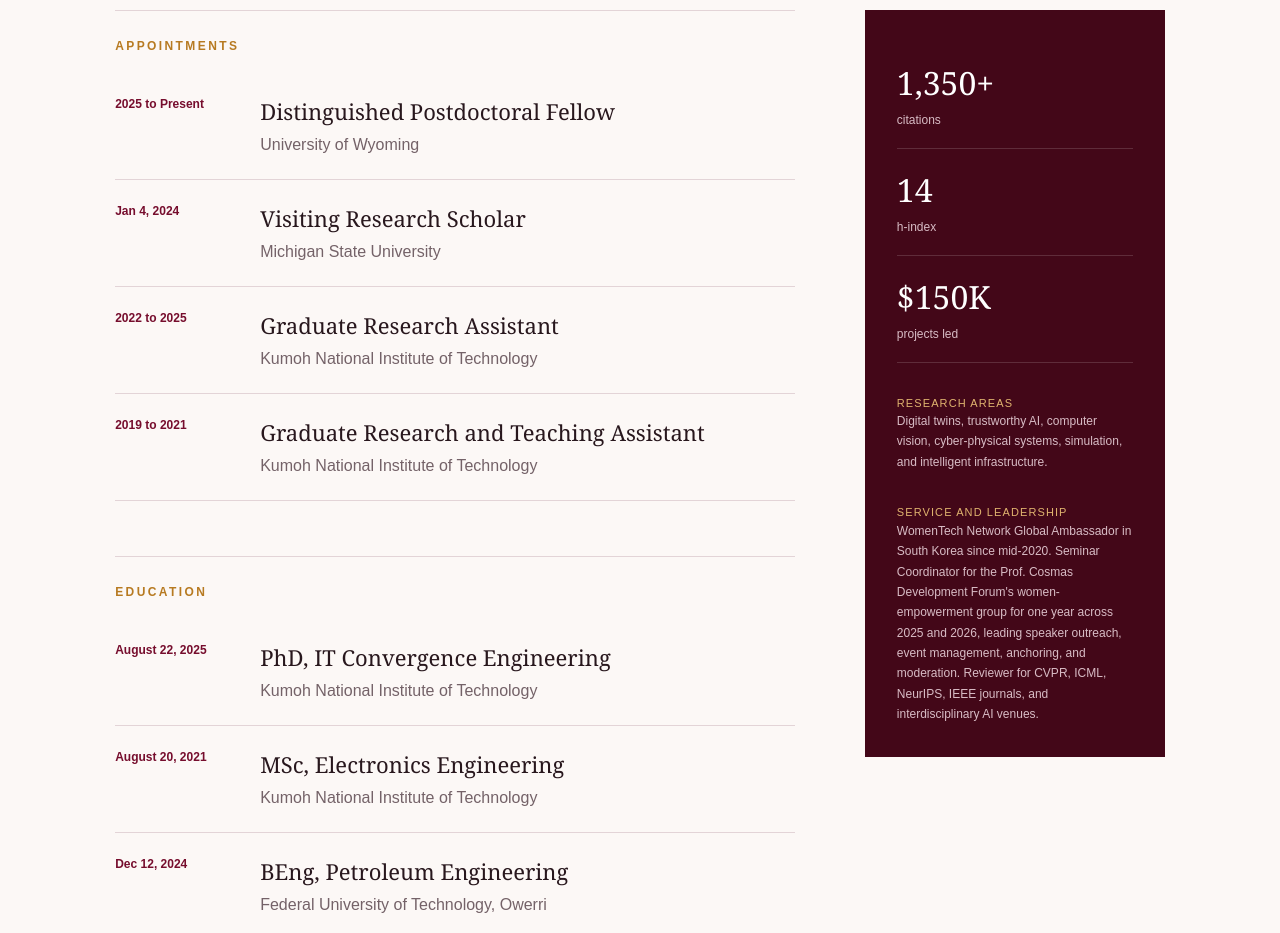
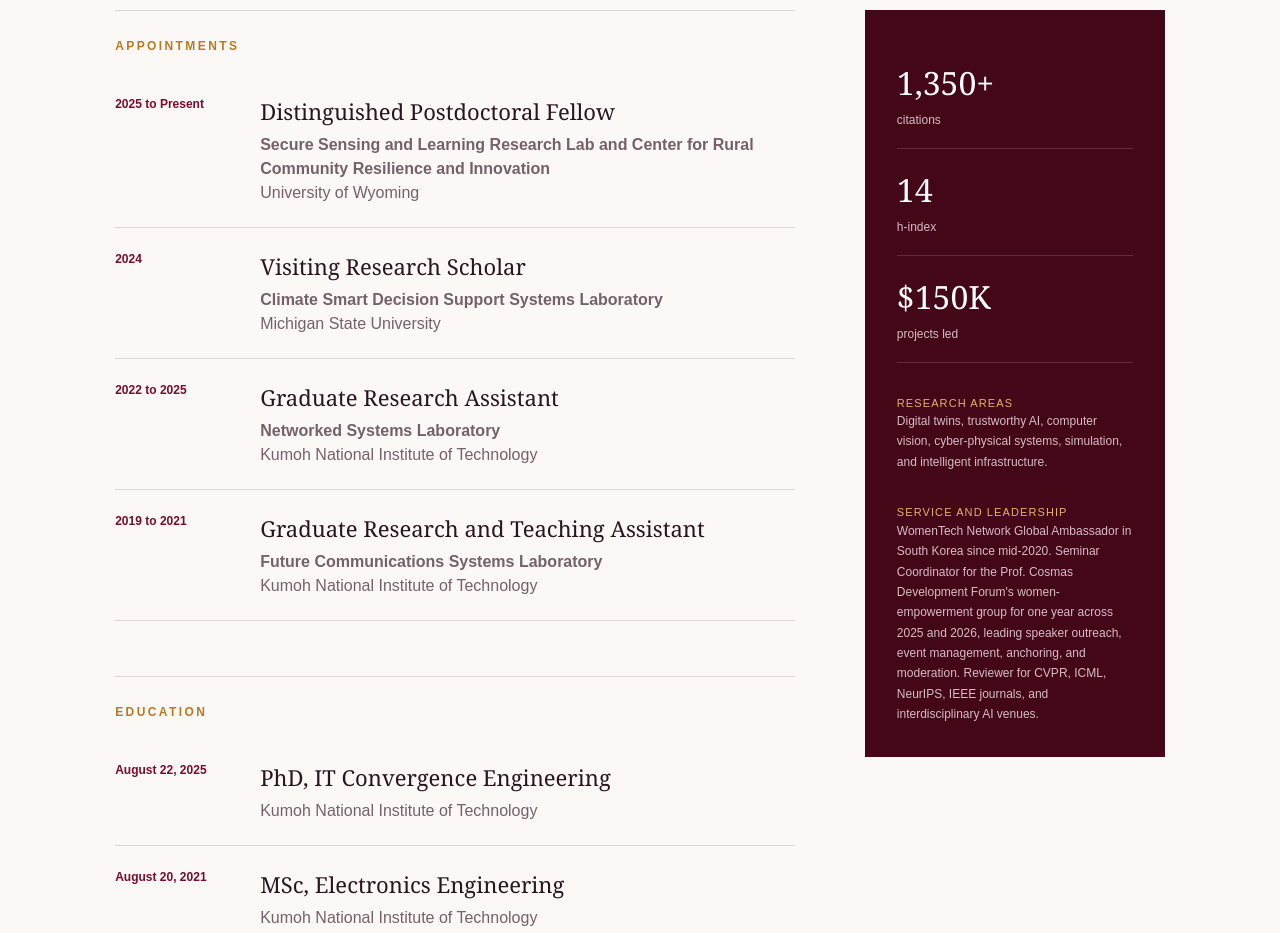
Before and after one commit to Judith989/judith-website-2026, a Next.js app: page /cv in a window 1280 px wide. Shown: the part 940-1873 px from the top of the page. Built offline with nearby package versions, Linux system fonts and the light colour scheme; no server answers.

Commit message:
Connect appointments to research labs

```diff
--- a/app/about/page.tsx
+++ b/app/about/page.tsx
@@ -15,7 +15,7 @@ export default function AboutPage() {
       <section className="page-section about-profile">
         <div className="about-photo"><Image src="/judith_pic2.png" alt="Judith Nkechinyere Njoku-Vowels" fill sizes="(max-width: 800px) 90vw, 38vw" /></div>
         <div className="prose">
-          <p className="lead">I am a Distinguished Postdoctoral Fellow at the University of Wyoming working at the intersection of artificial intelligence, digital twins, and cyber-physical systems.</p>
+          <p className="lead">I am a Distinguished Postdoctoral Fellow in the Secure Sensing and Learning Research Lab and the Center for Rural Community Resilience and Innovation at the University of Wyoming, working at the intersection of artificial intelligence, digital twins, and cyber-physical systems.</p>
           <p>My academic path began in petroleum engineering at the Federal University of Technology, Owerri, where I developed a practical understanding of complex physical systems. In South Korea, I moved into communications engineering and machine learning, completing an MSc focused on deep learning for wireless systems. In January 2022, I joined the ICT Convergence Research Center for post-master&apos;s research on the metaverse before pursuing a PhD centered on BatteryMetrix, a predictive, explainable, and secure digital twin framework for electric vehicle batteries.</p>
           <p>My research now connects trustworthy AI, computer vision, simulation, sensing, and visualization across transportation, energy, agriculture, and smart infrastructure. I am especially interested in systems that must operate under uncertainty and still provide evidence people can understand and use.</p>
           <p>Across each stage of this journey, I have been drawn to work that crosses boundaries: engineering and computing, theory and deployment, physical models and learned intelligence, individual achievement and collective growth. This interdisciplinary perspective is central to both my research identity and the academic communities I help build.</p>
--- a/app/cv/page.tsx
+++ b/app/cv/page.tsx
@@ -12,10 +12,10 @@ const education = [
 ];
 
 const appointments = [
-  ["2025 to Present", "Distinguished Postdoctoral Fellow", "University of Wyoming"],
-  ["Jan 4, 2024", "Visiting Research Scholar", "Michigan State University"],
-  ["2022 to 2025", "Graduate Research Assistant", "Kumoh National Institute of Technology"],
-  ["2019 to 2021", "Graduate Research and Teaching Assistant", "Kumoh National Institute of Technology"],
+  ["2025 to Present", "Distinguished Postdoctoral Fellow", "Secure Sensing and Learning Research Lab and Center for Rural Community Resilience and Innovation", "University of Wyoming"],
+  ["2024", "Visiting Research Scholar", "Climate Smart Decision Support Systems Laboratory", "Michigan State University"],
+  ["2022 to 2025", "Graduate Research Assistant", "Networked Systems Laboratory", "Kumoh National Institute of Technology"],
+  ["2019 to 2021", "Graduate Research and Teaching Assistant", "Future Communications Systems Laboratory", "Kumoh National Institute of Technology"],
 ];
 
 export default function CvPage() {
@@ -28,7 +28,7 @@ export default function CvPage() {
       </section>
       <section className="page-section cv-layout">
         <div className="cv-main">
-          <div className="cv-block"><p className="kicker">Appointments</p>{appointments.map(([date, role, institution]) => <article key={role}><span>{date}</span><div><h2>{role}</h2><p>{institution}</p></div></article>)}</div>
+          <div className="cv-block"><p className="kicker">Appointments</p>{appointments.map(([date, role, lab, institution]) => <article key={role}><span>{date}</span><div><h2>{role}</h2><p><strong>{lab}</strong><br />{institution}</p></div></article>)}</div>
           <div className="cv-block"><p className="kicker">Education</p>{education.map(([date, degree, institution]) => <article key={degree}><span>{date}</span><div><h2>{degree}</h2><p>{institution}</p></div></article>)}</div>
         </div>
         <aside className="cv-sidebar">
--- a/app/news/page.tsx
+++ b/app/news/page.tsx
@@ -49,7 +49,7 @@ const journey: NewsItem[] = [
   { date: "January 17, 2026", category: "Seminar coordination", title: "Coordinated and anchored a PCDF seminar on Canada permanent residence", text: "As Seminar Coordinator, I organized and anchored a Prof. Cosmas Development Forum Zoom conversation with Cynthia Chidinma Osewemen and Chinwe Phil Ekene, two professionals who had completed the Canadian permanent-residence process. The 2 p.m. West Africa Time session focused on their lived experience, practical lessons, and the realities applicants often understand only after beginning the journey.", href: "https://www.linkedin.com/posts/judith989_some-opportunities-look-simple-on-the-surface-activity-7415902179968135168-bJ1h" },
   { date: "November 15, 2025", category: "Seminar coordination", title: "Coordinated and anchored a PCDF seminar on the UK Global Talent Visa", text: "As Seminar Coordinator, I organized and anchored a Prof. Cosmas Development Forum Zoom seminar with UK Global Talent Visa holder Angela Caliwag. The practical session explained eligibility, application requirements, the step-by-step process, common mistakes, and how the visa can support an international career and a pathway toward permanent residence in the United Kingdom.", href: "https://www.linkedin.com/posts/pcdf-official_globaltalentvisa-ukvisa-careergrowth-activity-7385028052008759296-xdTp" },
   { date: "September 20, 2025", category: "Seminar coordination", title: "Coordinated and anchored a PCDF seminar on recognizing and responding to abuse", text: "As Seminar Coordinator, I organized and anchored a Prof. Cosmas Development Forum Zoom seminar led by counselor and coach Tara Daneshmand. The session examined physical, emotional, and financial abuse, including less visible patterns in workplaces and relationships, and discussed boundaries, self-protection, and routes toward support and restored confidence.", href: "https://www.linkedin.com/posts/pcdf-official_mentalhealthawareness-emotionalwellbeing-activity-7369009563162800128-kiBw" },
-  { date: "August 29, 2025", category: "Appointment", title: "Joined the University of Wyoming and the Secure Sensing and Learning Research Lab", text: "I began my postdoctoral chapter in Laramie, Wyoming, joining the University of Wyoming and the Secure Sensing and Learning Research Lab. This transition expanded my research into robust computer vision, smart infrastructure, and AI-enabled systems for rural and autonomous environments.", href: "/about" },
+  { date: "August 29, 2025", category: "Appointment", title: "Joined the University of Wyoming and the Secure Sensing and Learning Research Lab", text: "I began my postdoctoral chapter in Laramie, Wyoming, joining the Secure Sensing and Learning Research Lab and the Center for Rural Community Resilience and Innovation at the University of Wyoming. This transition expanded my research into robust computer vision, smart infrastructure, and AI-enabled systems for rural and autonomous environments.", href: "/about" },
   { date: "August 22, 2025", category: "Education", title: "PhD degree conferred", text: "I received my PhD in IT Convergence Engineering from Kumoh National Institute of Technology in South Korea. BatteryMetrix brought together the central themes of my doctoral work: predictive battery intelligence, explainable AI, secure lifecycle records, and immersive digital twins.", href: "/gallery" },
   { date: "July 19, 2025", category: "Seminar coordination", title: "Coordinated and anchored a PCDF seminar on practical personal finance", text: "As Seminar Coordinator, I organized and anchored a Prof. Cosmas Development Forum Zoom seminar with Chisom Mbaegbu at 2 p.m. West Africa Time. The conversation translated personal finance into accessible decisions about understanding one's financial position, managing income, building a sustainable savings habit, and approaching investment with greater confidence and discernment.", href: "https://www.facebook.com/share/p/1CdxCmjFe7/" },
   { date: "July 8 to 11, 2025", category: "Conference", title: "ICUFN 2025 at Iscte in Lisbon, Portugal", text: "At ICUFN 2025, the 16th International Conference on Ubiquitous and Future Networks, I shared research spanning BridgeSync for secure bridge monitoring, interactive battery digital twins, and emerging communication systems. The conference was held at Iscte, University Institute of Lisbon in Portugal.", href: "/gallery" },
@@ -63,7 +63,7 @@ const journey: NewsItem[] = [
   { date: "November 2024", category: "Conference", title: "KICS Fall Conference 2024 in South Korea", text: "I shared emerging digital-twin and intelligent-systems research with the Korean communications community, receiving technical feedback that helped connect the system architecture to practical deployment questions.", href: "/gallery" },
   { date: "October 2024", category: "Conference", title: "ICTC 2024 on Jeju Island, South Korea", text: "Our team presented two papers at the International Conference on Information and Communication Technology Convergence: EL-Alert for explainable military surveillance and a review of intrusion detection in MQTT-enabled IoT networks.", href: "https://doi.org/10.1109/ICTC62082.2024.10826893" },
   { date: "August 7 to 9, 2024", category: "Conference", title: "TwinMil presented at ICMIC 2024 in Kuala Lumpur", text: "I presented TwinMil, our semantic-segmentation digital twin framework for military surveillance, at the 3rd International Conference on Mobile, Military and Maritime IT Convergence at the Concorde Hotel in Kuala Lumpur, Malaysia.", href: "https://public.thinkonweb.com/sites/icmic2024" },
-  { date: "January 4, 2024", category: "Appointment", title: "Joined Michigan State University as a Visiting Research Scholar", text: "I joined Michigan State University in East Lansing, Michigan, as a Visiting Research Scholar. There, I extended my systems research into agricultural AI, multimodal learning for livestock and soil analysis, greenhouse sensing, and smart systems for specialty-crop production.", href: "/about" },
+  { date: "January 4, 2024", category: "Appointment", title: "Joined Michigan State University as a Visiting Research Scholar", text: "I joined the Climate Smart Decision Support Systems Laboratory at Michigan State University in East Lansing, Michigan, as a Visiting Research Scholar. There, I extended my systems research into agricultural AI, multimodal learning for livestock and soil analysis, greenhouse sensing, and smart systems for specialty-crop production.", href: "/about" },
   { date: "April 24 to 26, 2024", category: "Conference presentation", title: "Explainable battery digital twins presented at JCCI 2024 in Busan", text: "At JCCI 2024, the 34th Joint Conference on Telecommunications and Information, I presented SHAP-based Explainable Model-in-the-Loop for Digital Twins in Battery Management Systems. The conference was held at Busan Paradise Hotel in Busan, South Korea.", href: "/gallery" },
   { date: "October 2023", category: "Conference presentation", title: "MetaHate presented at ICTC 2023", text: "At the 14th International Conference on Information and Communication Technology Convergence on Jeju Island, South Korea, I presented MetaHate: Text-based Hate Speech Detection for Metaverse Applications Using Deep Learning with Anthony Uchenna Eneh, Cosmas Ifeanyi Nwakanma, Jae-Min Lee, and Dong-Seong Kim.", href: "https://ieeexplore.ieee.org/document/10392437" },
   { date: "August 23 to 25, 2023", category: "Hybrid conference presentation", title: "Maritime speaker identification presented at ICMIC 2023", text: "At ICMIC 2023, the 2nd International Conference on Maritime IT Convergence, I presented Multi-Feature Concatenation for Speech Dependent Automatic Speaker Identification in Maritime Autonomous Vehicles with Cosmas Ifeanyi Nwakanma, Jae-Min Lee, and Dong-Seong Kim. The hybrid conference was hosted at Shilla Stay on Jeju Island, South Korea.", href: "https://www.researchgate.net/publication/373755841_Multi-Feature_Concatenation_for_Speech_Dependent_Automatic_Speaker_Identification_in_Maritime_Autonomous_Vehicles" },
--- a/app/page.tsx
+++ b/app/page.tsx
@@ -96,9 +96,9 @@ const projects = [
 ];
 
 const journey = [
-  ["2025 to Present", "Distinguished Postdoctoral Fellow", "University of Wyoming"],
+  ["2025 to Present", "Distinguished Postdoctoral Fellow", "Secure Sensing and Learning Research Lab and CRCRI, University of Wyoming"],
   ["2022 to 2025", "PhD, IT Convergence Engineering", "Kumoh National Institute of Technology"],
-  ["Jan 4, 2024", "Visiting Research Scholar", "Michigan State University"],
+  ["2024", "Visiting Research Scholar", "Climate Smart Decision Support Systems Laboratory, Michigan State University"],
   ["2019 to 2021", "MSc, Electronics Engineering", "Kumoh National Institute of Technology"],
   ["Dec 12, 2024", "BEng, Petroleum Engineering", "Federal University of Technology, Owerri"],
 ];
```
